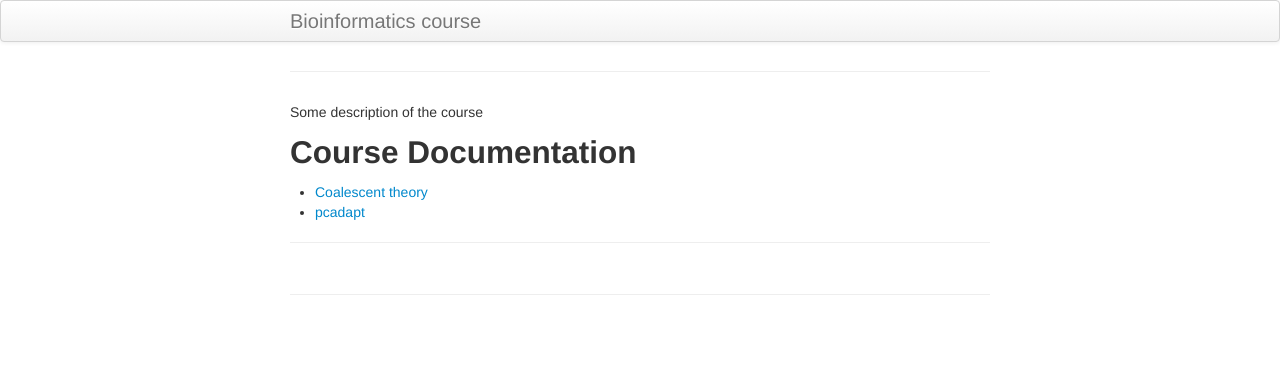
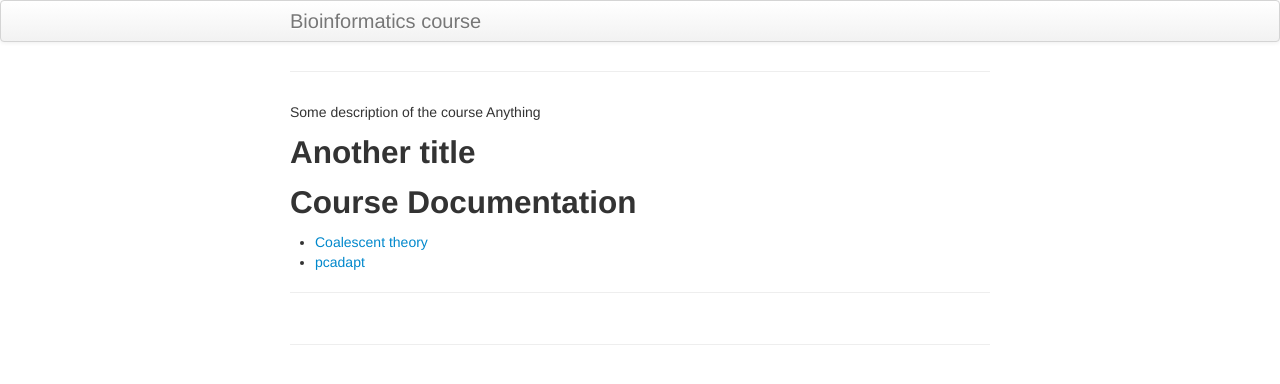
Before and after one commit to ritarasteiro/FieldCourse, a Jekyll site: the page built from index.md, in a window 1280 px wide. Shown: the top 384 px of the page. Built offline with Jekyll 4.4.1, drawn with Linux system fonts in a browser that asks for light colours; our own code applies the rules of GitHub Pages for plain Markdown files.

Commit message:
Update index.md

```diff
--- a/index.md
+++ b/index.md
@@ -1,6 +1,8 @@
 
 
 Some description of the course
+Anything
+## Another title
 
 
 
```
